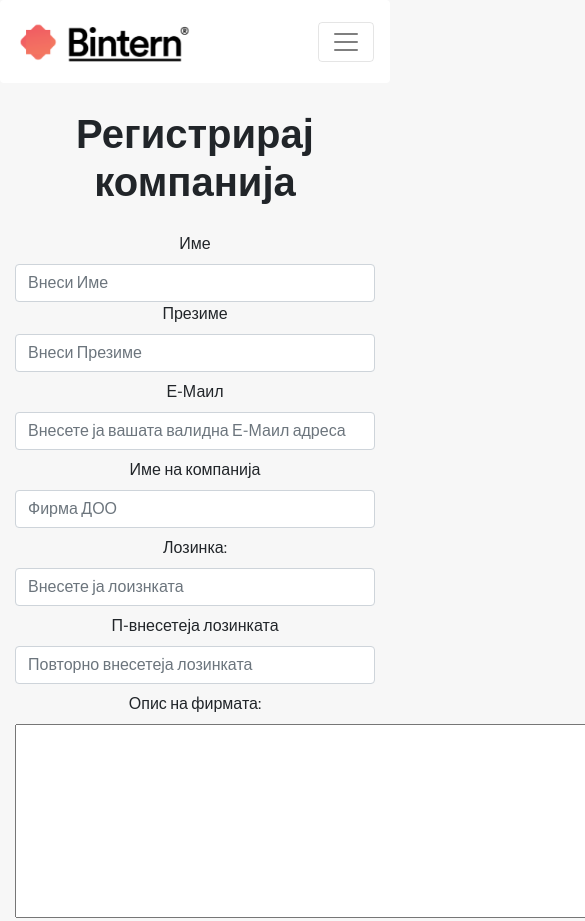
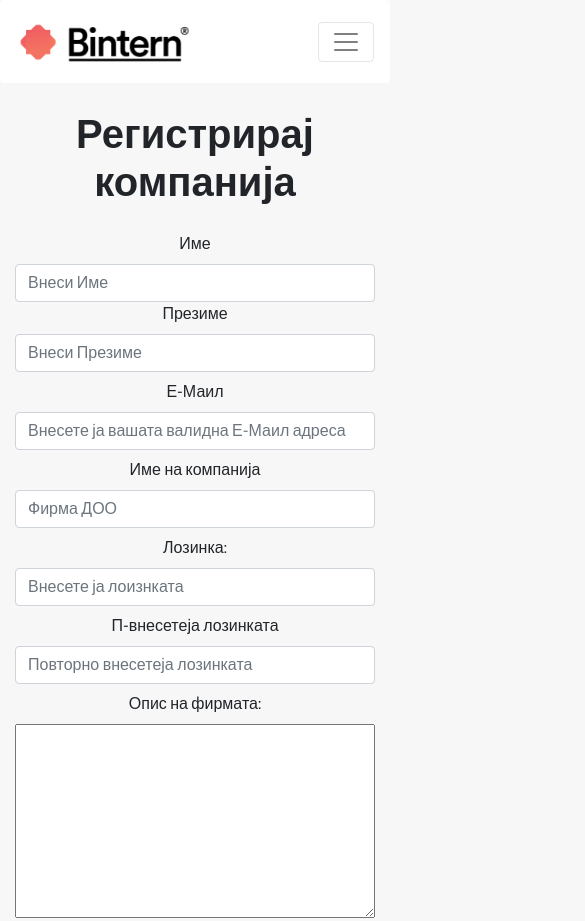
Before and after one commit to DimitarMitrevski/Bintern-Beta-Version, a plain HTML site: page public/registrationOrSingIn.html in a window 390 px wide. Shown: the top 921 px of the page, 585 px wide, since content can reach past the window. Drawn offline with nearby package versions, Linux system fonts and the light colour scheme.

Commit message:
Last changes 11:00 2/7/2021
form changes

```diff
--- a/public/registrationOrSingIn.html
+++ b/public/registrationOrSingIn.html
@@ -31,7 +31,7 @@
         crossorigin="anonymous" />
 </head>
 
-<body>
+<body class="mobilever">
 
     <nav class="navbar fixed-top navbar-expand-lg navbar-light bg-light rounded">
         <a class="navbar-brand" href="#"><img src="bintern2.png" class="animate__animated animate__backInDown"
@@ -72,7 +72,7 @@
     </nav>
     <div class="container-fluid mt-5 pt-5"></div>
 
-    <div class="row py-3 m-0">
+    <div class="row py-3 m-0 ">
         <div class="col-12 m-0">
         <h1 class="font-weight-bolder">Регистрирај компанија</h1>
     </div>
@@ -80,8 +80,10 @@
 
     <div class="container-fluid">
         <div class="row ">
-            <div class="col-lg-3"></div>
-            <div class="col-md-6">
+
+            <div class="col-lg-3 d-none d-md-block"></div>
+
+            <div class="col-lg-6">
             <form>
                 <div class="row">
                     <div class="col-lg-6">
@@ -119,7 +121,7 @@
                 </div>
                 <div class="mt-2">
                     <label for="Message">Опис на фирмата:</label><br>
-                    <textarea name="form-control" id="" cols="90" rows="8"></textarea>
+                    <textarea class="w-100" name="form-control" id="" cols="90" rows="8"></textarea>
                 </div>
 
                 <div class="row">
@@ -147,7 +149,7 @@
                     </div>
                 </div>
 
-                <div class="row  justify-content-center pt-3">
+                <div class="row  justify-content-center pt-3 ">
                     <div class="col-md-4 text-center choosefile ">
                         <label class="d-block" id="element9" for="logo">Лого на фирмата</label>
                     <input onchange="javascript:  var upl = document.getElementById('element10');
@@ -167,7 +169,7 @@
                 </div>
                 </div>
 
-                <div class="row pb-3">
+                <div class="row pb-3 ">
                     <div class="col-lg-12 d-flex justify-content-center">
                         <div class="g-recaptcha" data-theme="dark" data-sitekey="6LcUP-EUAAAAAOOBNmabH3bmpsAUmwXjbdvjhiF9"
                         data-callback="verifyCaptcha"></div>
@@ -187,7 +189,7 @@
 
               </form>
             </div>
-              <div class="col-lg-3"></div>
+              <div class="col-lg-3 d-none d-md-block"></div>
         </div>
     </div>
 
--- a/public/styles/main.css
+++ b/public/styles/main.css
@@ -287,6 +287,11 @@ div.desc {
   .about-companies{
     font-size: 0.8rem;
   }
+  .mobilever{
+    height: 50px;
+  }
+
+
 
 }
 .choosefile{
```
